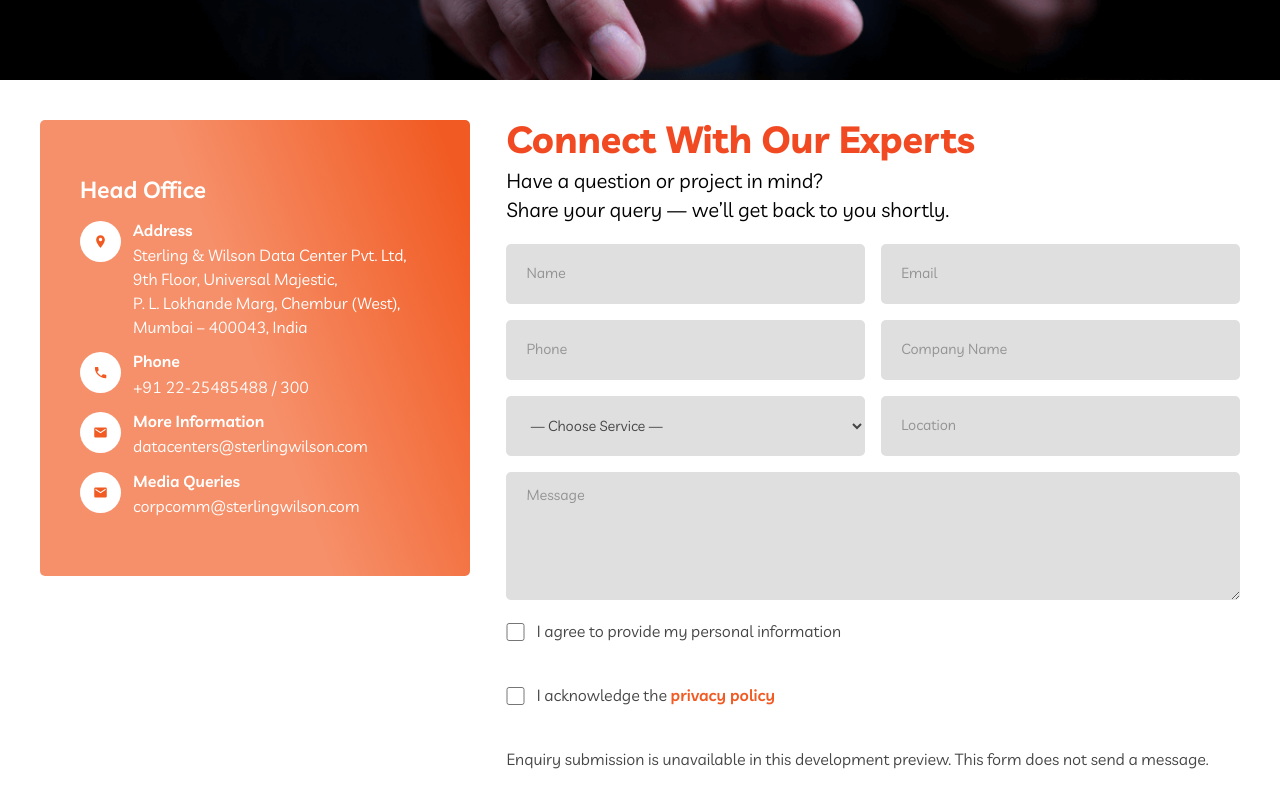
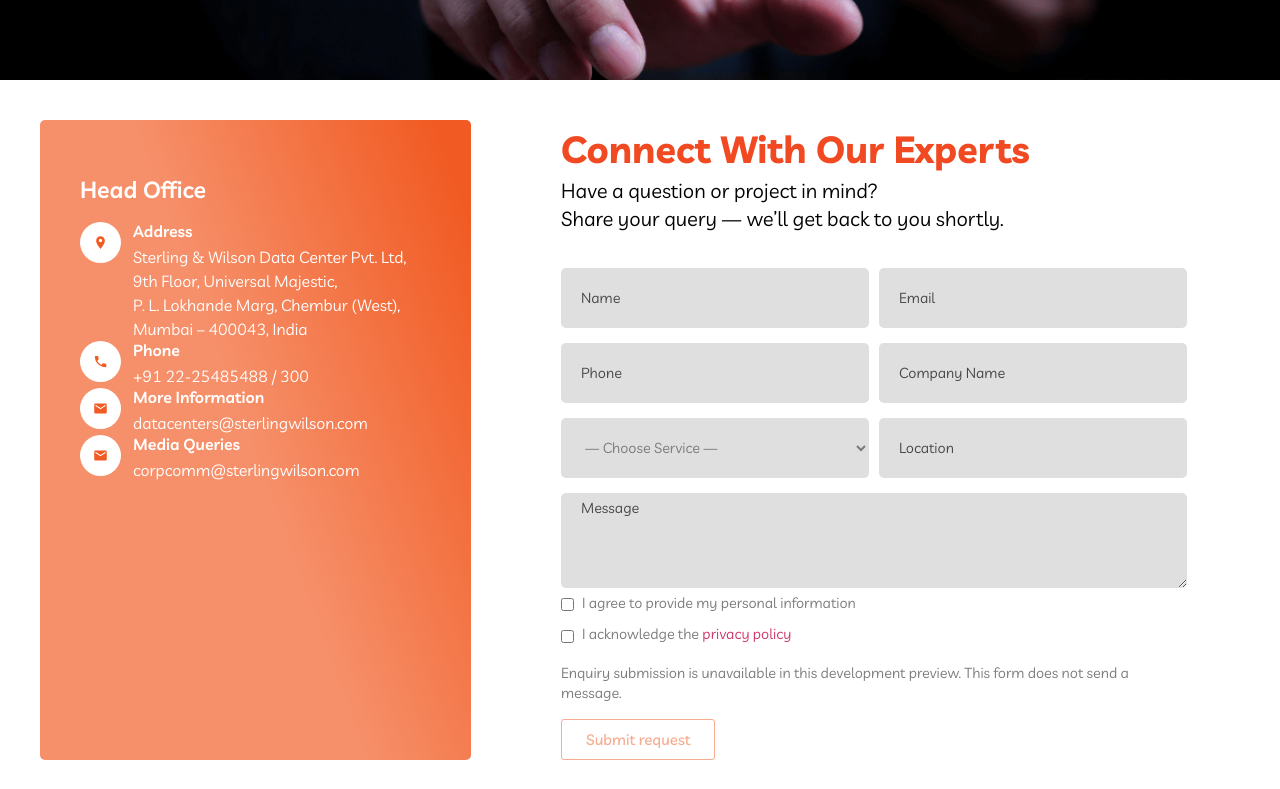
Before and after one commit to yaseen1994/sterling-next, a Next.js app: page /contact in a window 1280 px wide. Shown: the part 420-1209 px from the top of the page. Built offline with nearby package versions, Linux system fonts and the light colour scheme.

Commit message:
fix(contact-careers): refine form and opportunities layouts

```diff
--- a/src/components/contact/contact-form.tsx
+++ b/src/components/contact/contact-form.tsx
@@ -61,7 +61,7 @@
       <p id="contact-form-status" className={styles.status}>
         {form.unavailable}
       </p>
-      <Button type="submit" disabled aria-describedby="contact-form-status">
+      <Button type="submit" className={styles.submit} disabled aria-describedby="contact-form-status">
         {form.submit}
       </Button>
     </form>
--- a/src/components/contact/contact.module.css
+++ b/src/components/contact/contact.module.css
@@ -8,15 +8,21 @@
 .fields,
 .form {
   display: grid;
+}
+
+.intro,
+.offices {
   gap: 1.25rem;
 }
 
 .intro {
-  align-items: start;
+  align-items: stretch;
   gap: 2rem;
 }
 
 .headOffice {
+  height: 100%;
+  box-sizing: border-box;
   padding: 3.625rem 2.5rem;
   border-radius: 5px;
   background: linear-gradient(250deg, #f15a22 5%, #f6906a 51%);
@@ -24,7 +30,7 @@
 }
 
 .headOfficeTitle {
-  margin: 0 0 1.25rem;
+  margin: 0 0 1.3125rem;
   color: #fff;
   font-size: 1.44rem;
   font-weight: 600;
@@ -39,7 +45,7 @@
 }
 
 .detail + .detail {
-  margin-top: 0.85rem;
+  margin-top: 0;
 }
 
 .detailIcon {
@@ -53,7 +59,7 @@
 }
 
 .detailLabel {
-  margin: 0;
+  margin: 0 0 4px;
   color: #fff;
   font-size: 0.99rem;
   font-weight: 600;
@@ -61,7 +67,7 @@
 }
 
 .address {
-  margin-top: 0.2rem;
+  margin: 0;
   font-style: normal;
   font-size: 1rem;
   line-height: 1.5;
@@ -100,6 +106,7 @@
 
 .formColumn {
   min-width: 0;
+  padding-top: 0.625rem;
 }
 
 .formTitle {
@@ -111,7 +118,7 @@
 }
 
 .lead {
-  margin-top: 0.65rem;
+  margin-top: 0.625rem;
   color: #000;
   font-size: 1.26rem;
   font-weight: 400;
@@ -119,8 +126,8 @@
 }
 
 .fields {
-  margin-top: 1.25rem;
-  gap: 1rem;
+  margin-top: 2.1875rem;
+  gap: 15px 10px;
 }
 
 .field {
@@ -150,43 +157,67 @@
   border: 0;
   border-radius: 5px;
   background: #e0dfdf;
-  color: var(--color-site-ink);
+  color: #454545;
   font: inherit;
   font-size: 0.9rem;
   line-height: 1.2;
 }
 
+.field select {
+  padding: 7px 20px;
+  color: #7a7a7a;
+}
+
+.field input::placeholder,
+.field textarea::placeholder {
+  color: #454545;
+  opacity: 1;
+}
+
 .field textarea {
-  min-height: 8rem;
+  min-height: 5.9125rem;
+  padding: 7px 20px;
   resize: vertical;
+}
+
+.form {
+  gap: 0.5rem;
+}
+
+.submit {
+  justify-self: start;
+  width: auto;
 }
 
 .consent {
   display: flex;
-  gap: 0.75rem;
+  gap: 0.5rem;
   align-items: flex-start;
-  min-height: 2.75rem;
-  font-size: var(--text-site-body);
-  line-height: 1.4;
+  margin: 0 0 0.5rem;
+  font-size: 0.9rem;
+  font-weight: 400;
+  line-height: 0.9rem;
+  color: #7a7a7a;
 }
 
 .consent input {
-  width: 1.15rem;
-  height: 1.15rem;
-  margin-top: 0.2rem;
+  width: 13px;
+  height: 13px;
+  margin: 0.15rem 0 0;
+  flex-shrink: 0;
   accent-color: var(--color-site-accent);
 }
 
 .consent a {
-  color: var(--color-site-accent);
-  font-weight: 600;
+  color: #cc3366;
+  font-weight: 400;
 }
 
 .status {
-  margin: 0;
-  color: var(--color-site-ink);
-  font-size: var(--text-site-body);
-  line-height: 1.45;
+  margin: 0.25rem 0 0.5rem;
+  color: #7a7a7a;
+  font-size: 0.9rem;
+  line-height: 1.4;
 }
 
 .sectionLabel {
@@ -267,8 +298,9 @@
 
 @media (min-width: 64rem) {
   .intro {
-    grid-template-columns: minmax(16rem, 26.9rem) minmax(0, 1fr);
-    gap: 2.25rem;
+    grid-template-columns: 26.9375rem minmax(0, 39.125rem);
+    gap: 5.625rem;
+    justify-content: start;
   }
 
   .offices {
--- a/src/components/editorial/careers.module.css
+++ b/src/components/editorial/careers.module.css
@@ -40,7 +40,7 @@
 }
 
 .life {
-  padding: 5% 0 0;
+  padding: 5% 0;
   background: #fff;
   color: #000;
 }
@@ -136,14 +136,15 @@
   grid-template-columns: minmax(0, 1fr);
   gap: 1.6rem 1rem;
   margin-top: 2.25rem;
-  padding: 3% 2%;
+  padding: 2.24375rem 0;
   background: #f5f6f9;
   text-align: center;
 }
 
 .stat {
   min-width: 0;
-  margin: 0;
+  max-width: 16.25rem;
+  margin: 0 auto;
 }
 
 .stat strong {
@@ -158,7 +159,7 @@
 .stat span {
   display: block;
   margin-top: 0.45rem;
-  color: #1f1f1f;
+  color: #102b3e;
   font-size: 1.3vw;
   font-weight: 500;
   line-height: 1.2;
@@ -184,16 +185,16 @@
 
 .opportunities h2 {
   margin: 0;
-  max-width: 22rem;
+  max-width: 26.78125rem;
   color: #fff;
   font-size: 2vw;
   font-weight: 600;
-  line-height: 1.4;
+  line-height: 1.3889;
 }
 
 .opportunities p {
-  margin: 0.85rem 0 0;
-  max-width: 27rem;
+  margin: 0.75rem 0 0;
+  max-width: 26.78125rem;
   color: #fff;
   font-size: 1.4vw;
   font-weight: 400;
@@ -205,7 +206,7 @@
   align-items: center;
   justify-content: center;
   min-height: 2.5rem;
-  margin-top: 1.15rem;
+  margin-top: 1.0625rem;
   padding: 12px 24px;
   border-radius: 24px;
   background: #f6906a;
@@ -233,7 +234,8 @@
 
   .stats {
     grid-template-columns: repeat(4, minmax(0, 1fr));
-    padding: 3% 1.5%;
+    padding: 2.24375rem 0;
+    justify-items: center;
   }
 }
 
@@ -295,7 +297,7 @@
   }
 
   .life {
-    padding-top: 10%;
+    padding: 10% 0;
   }
 
   .rule {
```
Also changed, not shown: 1 other file (tests, documents, lock files or other folders).
